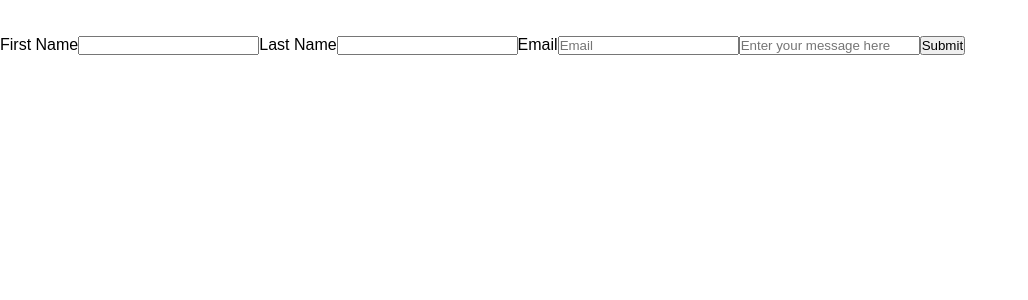
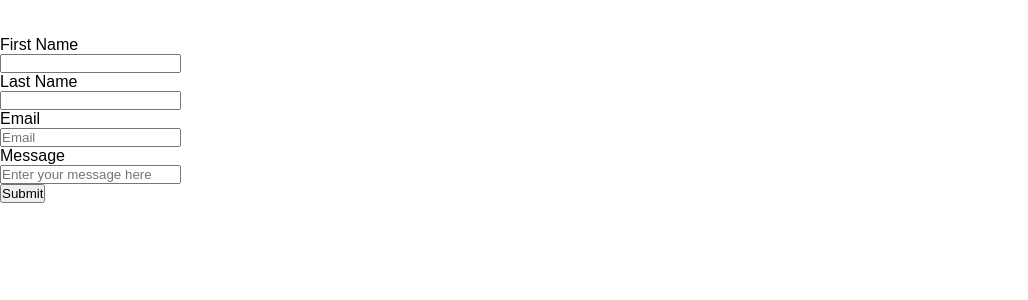
Before and after one commit to IanHancock36/ian-great-portfolio, a React (Create React App) app: page /contact in a window 1280 px wide. Shown: the top 300 px of the page, without its empty margins (0-1028 px from the left). Built offline with nearby package versions, Linux system fonts and the light colour scheme.

Commit message:
progress

```diff
--- a/src/Components/Contact.js
+++ b/src/Components/Contact.js
@@ -5,12 +5,29 @@ const Contact = () => {
 	const { register, handleSubmit } = useForm();
 	const onSubmit = (data) => console.log(data);
 	return (
+		<div className="container">
 			<form onSubmit={handleSubmit(onSubmit)}>
+				<div className="row">
+					<div className="column">
 						<lable>First Name</lable>
+					</div>
+					<div className="column">
 						<input {...register('firstName', { required: true, maxLength: 20 })} />
+					</div>
+				</div>
+				<div className="row">
+					<div className="column">
 						<lable>Last Name</lable>
+					</div>
+					<div className="column">
 						<input {...register('lastName', { pattern: /^[A-Za-z]+$/i })} />
+					</div>
+				</div>
+				<div className="row">
+					<div className="column">
 						<lable>Email</lable>
+					</div>
+					<div className="column">
 						<input
 							type="email"
 							className="input"
@@ -24,6 +41,13 @@ const Contact = () => {
 								}
 							})}
 						/>
+					</div>
+				</div>
+				<div className="row">
+					<div className="column">
+						<label>Message</label>
+					</div>
+					<div className="column">
 						<input
 							type="text-area"
 							placeholder="Enter your message here"
@@ -32,8 +56,13 @@ const Contact = () => {
 								maxLength: 750
 							})}
 						/>
+					</div>
+				</div>
+				<div className="row">
 					<input type="submit" />
+				</div>
 			</form>
+		</div>
 	);
 };
 
```
Lines whose indentation alone changed are shown as unchanged.
